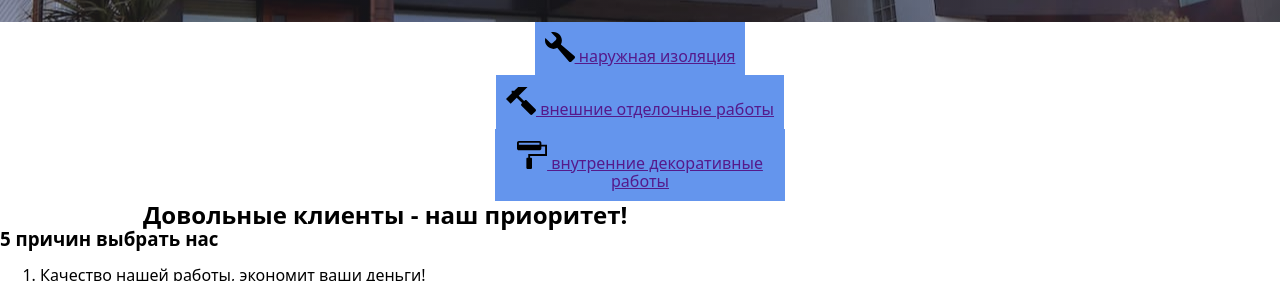
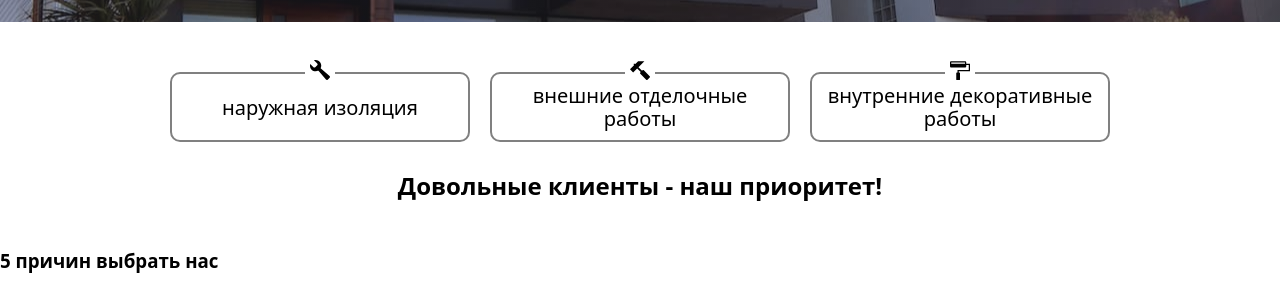
Before and after one commit to Asternia/bmklusbv, a plain HTML site: page index.html in a window 1280 px wide. Shown: the part 478-759 px from the top of the page. Drawn offline with nearby package versions, Linux system fonts and the light colour scheme.

Commit message:
make section gallary

```diff
--- a/index.html
+++ b/index.html
@@ -25,29 +25,29 @@
       <section  class="gallary">
         <div class="container">
           <ul class="gallary__flex">
-            <li>
-              <a class="gallary__link" href="">
-                <svg width="30" height="30">
+            <li class="gallary__list">
+              <a class="gallary__link" href="#">
+                <svg class="gallary__icon" width="20" height="20">
                   <use href="./images/sprite.svg#icon-wrench"></use>
                 </svg>
                 наружная изоляция</a>
             </li>
-            <li>
-              <a class="gallary__link" href="">
-                <svg width="30" height="30">
+            <li class="gallary__list">
+              <a class="gallary__link" href="#">
+                <svg class="gallary__icon" width="20" height="20">
                   <use href="./images/sprite.svg#icon-hammer"></use>
                 </svg>
                 внешние отделочные работы</a>
             </li>
-            <li>
-              <a class="gallary__link" href="">
-                <svg width="30" height="30">
+            <li class="gallary__list">
+              <a class="gallary__link" href="#">
+                <svg class="gallary__icon" width="20" height="20">
                   <use href="./images/sprite.svg#icon-paint"></use>
                 </svg>
                 внутренние декоративные работы</a>
             </li>
           </ul>
-          <h2>Довольные клиенты - наш приоритет!</h2>
+          <h2 class="gallary__title">Довольные клиенты - наш приоритет!</h2>
         </div>
       </section>
 
--- a/sass/base/_reset.scss
+++ b/sass/base/_reset.scss
@@ -19,8 +19,3 @@ ul {
     padding: 0;
     margin: 0;
 }
-
-// ol {
-//     padding: 0;
-//     margin: 0;
-// }
--- a/sass/componnents/_gallary.scss
+++ b/sass/componnents/_gallary.scss
@@ -1,4 +1,7 @@
 .gallary {
+
+    padding-top: 40px;
+    padding-bottom: 40px;
 
     &__flex {
         display: flex;
@@ -9,13 +12,85 @@
 
     &__link {
         display: block;
-        background-color: cornflowerblue;
-        max-width: 290px;
+
+        // max-width: 290px;
+        text-decoration: none;
+        color: black;
         padding: 10px;
         gap: 20px;
     }
 
-    &__link:not(:last-child) {
-        margin-bottom: 20px;
+    &__list {
+        position: relative;
+        width: 290px;
+        border: 2px solid gray;
+        border-radius: 10px;
+
+        &:not(:last-child) {
+            margin-bottom: 20px;
+        }
+    }
+
+    &__icon {
+        position: absolute;
+        bottom: 30px;
+        right: 45%;
+        width: 30px;
+        background-color: white;
+    }
+
+    &__title {
+        margin-top: 30px;
+        text-align: center;
     }
 }
+
+// tablet
+
+@include tablet {
+    .gallary {
+
+        &__flex {
+            flex-direction: row;
+            justify-content: center;
+            gap: 20px;
+        }
+
+        &__list {
+            display: flex;
+            align-items: center;
+            justify-content: center;
+            height: 60px;
+        }
+
+        &__list:not(:last-child) {
+            margin-bottom: 0;
+        }
+
+        &__icon {
+            bottom: 50px;
+        }
+    }
+}
+
+// desktop
+
+@include desktop {
+    .gallary {
+        padding-top: 50px;
+        padding-bottom: 50px;
+
+        &__list {
+            height: 70px;
+            width: 300px;
+        }
+
+        &__link {
+            font-size: 20px;
+        }
+
+        &__icon {
+            bottom: 60px;
+        }
+    }
+}
```
Also changed, not shown: css/main.css, css/main.min.css, 2 other files.
